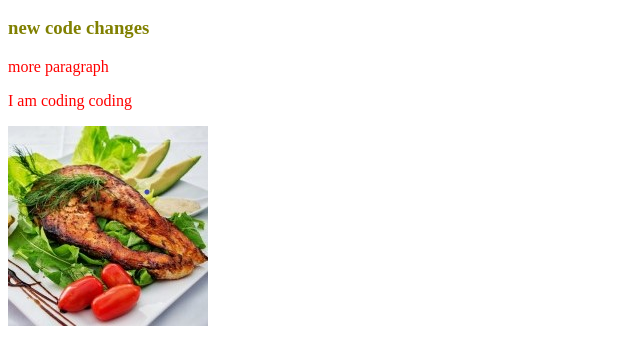
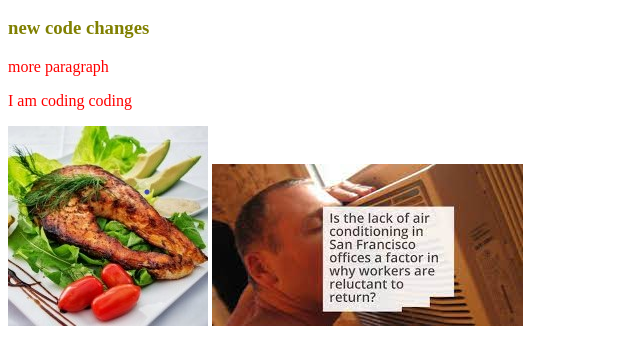
Before and after one commit to maruf908548/my-first-repo, a plain HTML site: page index.html in a window 1280 px wide. Shown: the part 110-474 px from the top of the page, without its empty margins (0-640 px from the left). Drawn offline with Linux system fonts and the light colour scheme.

Commit message:
added AC

```diff
--- a/index.html
+++ b/index.html
@@ -13,5 +13,6 @@
     <p>more paragraph</p>
     <p>I am coding coding</p>
     <img src="images/salmon.jpg" alt="" />
+    <img src="images/AC.jpeg" alt="" />
   </body>
 </html>
```
Also changed, not shown: images/AC.jpeg (added).
